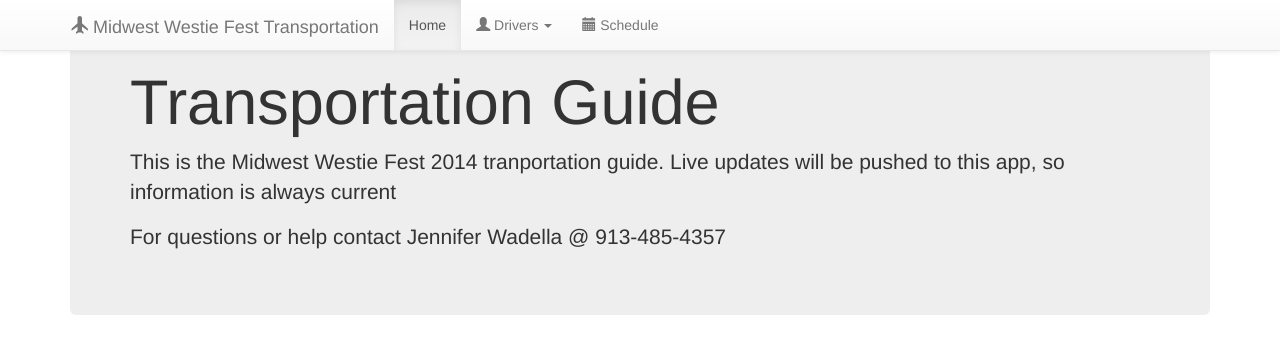
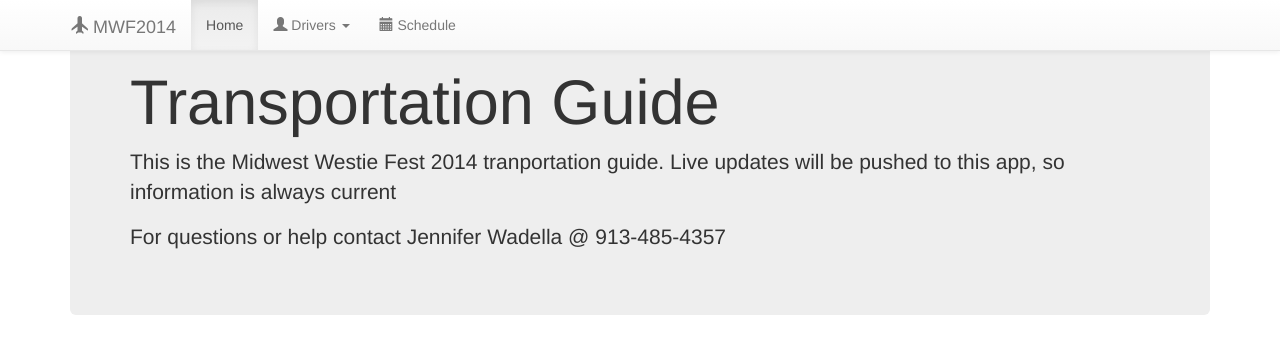
Before and after one commit to tehfedaykin/MWFTransportation, a plain HTML site: page index.html in a window 1280 px wide. Drawn offline with Linux system fonts and the light colour scheme.

Commit message:
fixing title

```diff
--- a/index.html
+++ b/index.html
@@ -19,7 +19,7 @@
             <span class="icon-bar"></span>
             <span class="icon-bar"></span>
           </button>
-          <a class="navbar-brand" href="#"><span class="glyphicon glyphicon-plane"></span> Midwest Westie Fest Transportation</a>
+          <a class="navbar-brand" href="#"><span class="glyphicon glyphicon-plane"></span> MWF2014</a>
         </div>
         <div class="navbar-collapse collapse">
           <ul class="nav navbar-nav">
```
